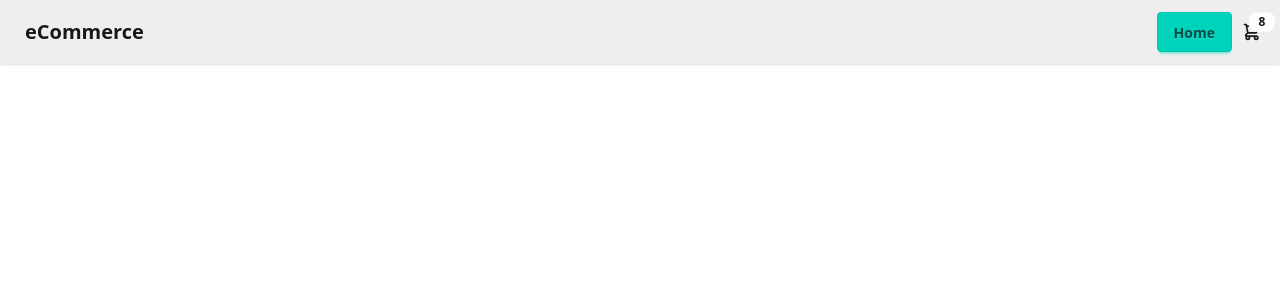
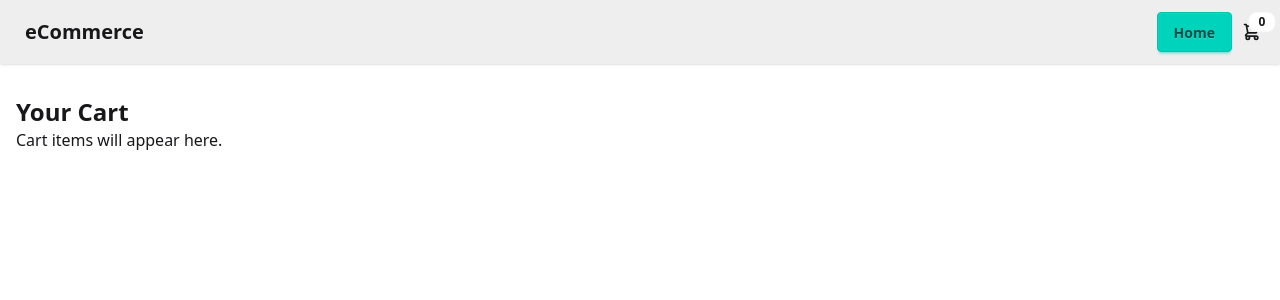
Before and after one commit to clizzix/eCommerce, a React (Vite) app: page /cart in a window 1280 px wide. Shown: the top 300 px of the page. Built offline with nearby package versions, Linux system fonts and the light colour scheme.

Commit message:
Added basic Cart Logic

```diff
--- a/src/components/Card.jsx
+++ b/src/components/Card.jsx
@@ -1,6 +1,7 @@
 import React from 'react';
+import { Link } from 'react-router';
 
-const Card = ({ product }) => {
+const Card = ({ product, addToCart }) => {
     return (
         <div className="card bg-base-300 border-base-400 w-full h-full shadow-md">
             <figure>
@@ -14,7 +15,12 @@ const Card = ({ product }) => {
                 <h2 className="card-title text-center line-clamp-1">
                     {product.title}
                 </h2>
-                <p>{product.category}</p>
+                <Link
+                    to={`/category/${product.category}`}
+                    className="text-secondary hover:underline"
+                >
+                    {product.category}
+                </Link>
                 <p>
                     {new Intl.NumberFormat('de-DE', {
                         style: 'currency',
@@ -22,7 +28,12 @@ const Card = ({ product }) => {
                     }).format(product.price)}
                 </p>
                 <div className="card-actions mt-auto">
-                    <button className="btn btn-primary">Add to Cart</button>
+                    <button
+                        className="btn btn-primary"
+                        onClick={() => addToCart(product)}
+                    >
+                        Add to Cart
+                    </button>
                 </div>
             </div>
         </div>
--- a/src/components/Navbar.jsx
+++ b/src/components/Navbar.jsx
@@ -1,7 +1,14 @@
 import React, { useState, useEffect } from 'react';
 import { Link } from 'react-router';
+import { useCart } from '../context/CartContext';
 
 const Navbar = () => {
+    const { cart } = useCart();
+    const totalItems = cart.reduce(
+        (acc, item) => acc + (item.quantity || 1),
+        0,
+    );
+
     return (
         <nav className="navbar bg-base-300 shadow-sm">
             <div className="flex-1">
@@ -13,13 +20,7 @@ const Navbar = () => {
                 <Link to="/" className="btn btn-accent">
                     Home
                 </Link>
-                <div className="dropdown dropdown-end">
-                    <Link
-                        to="/cart"
-                        tabIndex={0}
-                        role="button"
-                        className="btn btn-ghost btn-circle"
-                    >
+                <Link to="/cart" className="btn btn-ghost btn-circle">
                     <div className="indicator">
                         <svg
                             xmlns="http://www.w3.org/2000/svg"
@@ -37,11 +38,10 @@ const Navbar = () => {
                             />{' '}
                         </svg>
                         <span className="badge badge-sm indicator-item">
-                                8
+                            {totalItems}
                         </span>
                     </div>
                 </Link>
-                </div>
             </div>
         </nav>
     );
--- /dev/null
+++ b/src/context/CartContext.jsx
@@ -0,0 +1,39 @@
+/* /Users/clizzix/Programmieren/wbs/eCommerce/src/context/CartContext.jsx */
+import React, { createContext, useState, useEffect, useContext } from 'react';
+
+const CartContext = createContext();
+
+export const useCart = () => useContext(CartContext);
+
+export const CartProvider = ({ children }) => {
+    const [cart, setCart] = useState(() => {
+        const savedCart = localStorage.getItem('cart');
+        return savedCart ? JSON.parse(savedCart) : [];
+    });
+
+    useEffect(() => {
+        localStorage.setItem('cart', JSON.stringify(cart));
+    }, [cart]);
+
+    const addToCart = (product) => {
+        setCart((prevCart) => {
+            const existingItem = prevCart.find(
+                (item) => item.id === product.id,
+            );
+            if (existingItem) {
+                return prevCart.map((item) =>
+                    item.id === product.id
+                        ? { ...item, quantity: (item.quantity || 1) + 1 }
+                        : item,
+                );
+            }
+            return [...prevCart, { ...product, quantity: 1 }];
+        });
+    };
+
+    return (
+        <CartContext.Provider value={{ cart, addToCart }}>
+            {children}
+        </CartContext.Provider>
+    );
+};
--- a/src/pages/Cart.jsx
+++ b/src/pages/Cart.jsx
@@ -1,7 +1,12 @@
 import React from 'react';
 
 const Cart = () => {
-    return <div></div>;
+    return (
+        <div className="p-4">
+            <h1 className="text-2xl font-bold">Your Cart</h1>
+            <p>Cart items will appear here.</p>
+        </div>
+    );
 };
 
 export default Cart;
--- a/src/pages/CategoryDetail.jsx
+++ b/src/pages/CategoryDetail.jsx
@@ -1,12 +1,14 @@
 import React, { useState, useEffect } from 'react';
 import { useParams, useNavigate } from 'react-router';
 import Card from '../components/Card';
+import { useCart } from '../context/CartContext';
 
 const CategoryDetail = () => {
     const { slug } = useParams();
     const navigate = useNavigate();
     const [products, setProducts] = useState([]);
     const [loading, setLoading] = useState(false);
+    const { addToCart } = useCart();
 
     useEffect(() => {
         const fetchProducts = async () => {
@@ -38,7 +40,7 @@ const CategoryDetail = () => {
             </button>
             <div className="grid md:grid-cols-3 lg:grid-cols-4 grid-cols-1 gap-6">
                 {products.map((p) => (
-                    <Card key={p.id} product={p} />
+                    <Card key={p.id} product={p} addToCart={addToCart} />
                 ))}
             </div>
         </>
--- a/src/pages/Home.jsx
+++ b/src/pages/Home.jsx
@@ -1,11 +1,12 @@
 import React, { useState, useEffect } from 'react';
 import Card from '../components/Card';
 import Category from './Category';
+import { useCart } from '../context/CartContext';
 
 const Home = () => {
     const [products, setProducts] = useState([]);
     const [loading, setLoading] = useState(false);
-    const [error, setError] = useState('');
+    const { addToCart } = useCart();
 
     useEffect(() => {
         const fetchProducts = async () => {
@@ -39,7 +40,11 @@ const Home = () => {
             grid-cols-1 gap-6"
             >
                 {products.map((product) => (
-                    <Card key={product.id} product={product} />
+                    <Card
+                        key={product.id}
+                        product={product}
+                        addToCart={addToCart}
+                    />
                 ))}
             </div>
         </>
```
Also changed, not shown: src/App.jsx (+7 -1 lines). Lines whose indentation alone changed are shown as unchanged.
